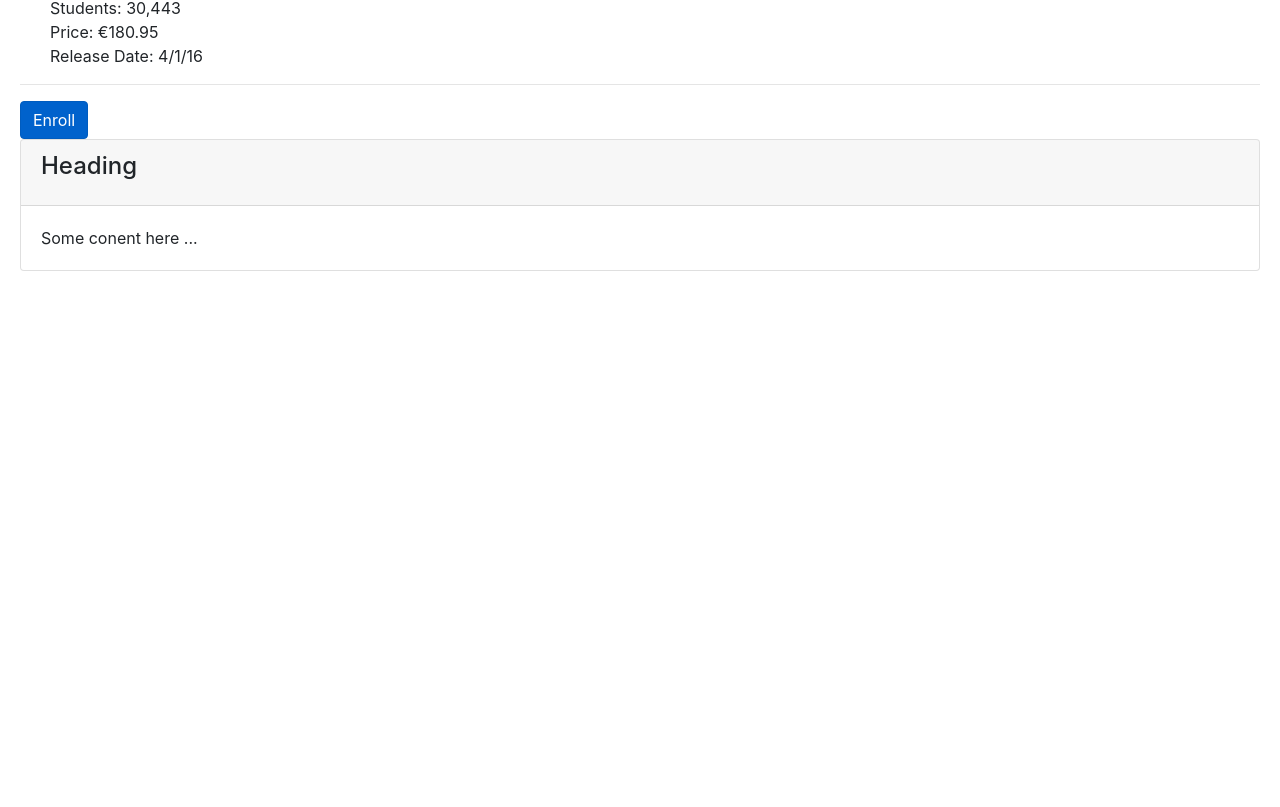
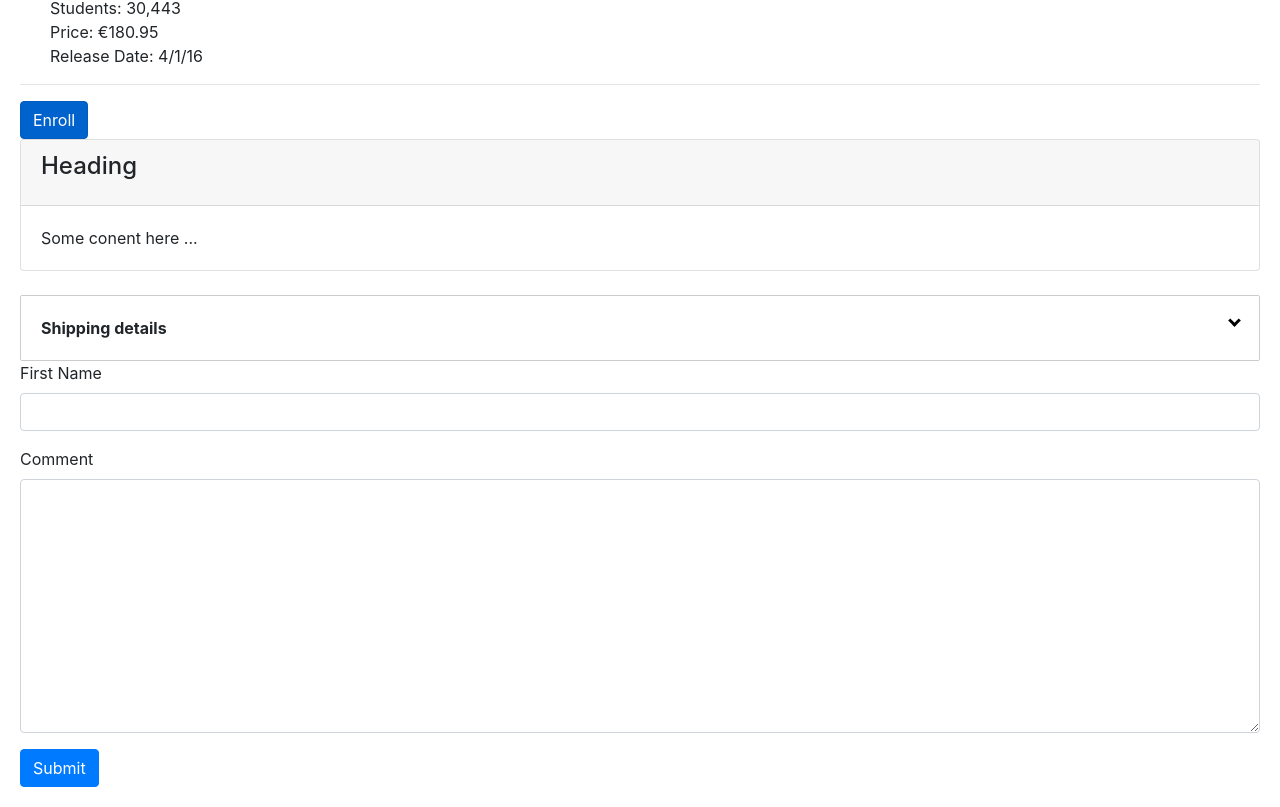
Before and after one commit to brahmajirao/angularPractice, an Angular app: page / in a window 1280 px wide. Shown: the part 705-1512 px from the top of the page. Before the commit the page ends 996 px from the top, so only its background shows below. Built offline with nearby package versions, Linux system fonts and the light colour scheme.

Commit message:
ng forms

```diff
--- a/src/app/app.component.html
+++ b/src/app/app.component.html
@@ -14,3 +14,6 @@
         Some conent here ...
     </div>
 </app-panel>
+<br/>
+<zippy title="Shipping details"></zippy>
+<contactform></contactform>
--- a/src/app/app.module.ts
+++ b/src/app/app.module.ts
@@ -13,6 +13,8 @@ import { FavoriteComponent } from './favorite/favorite.component';
 import { CapitalizestrwordsPipe } from './capitalizestrwords.pipe';
 import { PanelComponent } from './panel/panel.component';
 import { InputFormatDirective } from './input-format.directive';
+import { ZippyComponent } from './zippy/zippy.component';
+import { ContactformComponent } from './contactform/contactform.component';
 
 @NgModule({
   declarations: [
@@ -24,7 +26,9 @@ import { InputFormatDirective } from './input-format.directive';
     FavoriteComponent,
     CapitalizestrwordsPipe,
     PanelComponent,
-    InputFormatDirective
+    InputFormatDirective,
+    ZippyComponent,
+    ContactformComponent
   ],
   imports: [
     BrowserModule,
--- /dev/null
+++ b/src/app/contactform/contactform.component.html
@@ -0,0 +1,26 @@
+<form ngForm>
+  <div class="form-group">
+    <label for="firstName">First Name</label>
+    <input
+      id="firstName"
+      required name="firstName"
+      type="text"
+      class="form-control"
+      ngModel #firstName="ngModel"
+      (click)="log(firstName)"
+      minlength="3"
+      maxlength="15"
+      pattern="[a-z]"
+    >
+    <div class="alert alert-danger" *ngIf="firstName.touched && !firstName.valid" >
+      <div *ngIf="firstName.errors.required">First Name is required</div>
+      <div *ngIf="firstName.errors.minlength">Minimum length should be 3 characters</div>
+      <div *ngIf="firstName.errors.pattern">Should only characters</div>
+    </div>
+  </div>
+  <div class="form-group">
+    <label for="comment">Comment</label>
+    <textarea id="comment" ngModel name="comment" cols="30" rows="10" class="form-control"></textarea>
+  </div>
+  <button class="btn btn-primary">Submit</button>
+</form>
--- /dev/null
+++ b/src/app/contactform/contactform.component.ts
@@ -0,0 +1,17 @@
+import { Component, OnInit } from '@angular/core';
+
+@Component({
+  selector: 'contactform',
+  templateUrl: './contactform.component.html',
+  styleUrls: ['./contactform.component.css']
+})
+export class ContactformComponent implements OnInit {
+
+  constructor() { }
+
+  ngOnInit() {
+  }
+  log(field){
+    console.log(field);
+  }
+}
--- /dev/null
+++ b/src/app/zippy/zippy.component.css
@@ -0,0 +1,37 @@
+.zippy{
+    border: 1px solid #ccc;
+    border-radius: 2px;
+}
+
+.zippy-heading{
+    font-weight: bold;
+    padding: 20px;
+    cursor: pointer;
+}
+
+.zippy-body{
+    padding: 20px;
+}
+
+.expanded{
+    background-color: #f0f0f0;
+}
+
+span {
+    border: solid black;
+    border-width: 0 3px 3px 0;
+    display: inline-block;
+    padding: 3px;
+    float: right;
+  }
+
+
+.up {
+    transform: rotate(-135deg);
+    -webkit-transform: rotate(-135deg);
+}
+
+.down {
+    transform: rotate(45deg);
+    -webkit-transform: rotate(45deg);
+}
--- /dev/null
+++ b/src/app/zippy/zippy.component.html
@@ -0,0 +1,6 @@
+<div class="zippy">
+  <div class="zippy-heading" [class.expanded]="isExpanded" (click)="toggle()">{{title}}
+    <span [ngClass]="{'up':isExpanded,'down':!isExpanded}"></span>
+  </div>
+  <div class="zippy-body" *ngIf="isExpanded">Body</div>
+</div>
--- /dev/null
+++ b/src/app/zippy/zippy.component.ts
@@ -0,0 +1,21 @@
+import { Component, OnInit, Input } from '@angular/core';
+
+@Component({
+  selector: 'zippy',
+  templateUrl: './zippy.component.html',
+  styleUrls: ['./zippy.component.css']
+})
+export class ZippyComponent implements OnInit {
+
+  isExpanded: boolean = false;
+  @Input('title') title:string;
+  constructor() { }
+
+  ngOnInit() {
+  }
+
+  toggle(){
+    this.isExpanded = !this.isExpanded;
+  }
+
+}
```
Also changed, not shown: src/app/contactform/contactform.component.css (added), 2 other files (tests, documents, lock files or other folders).
